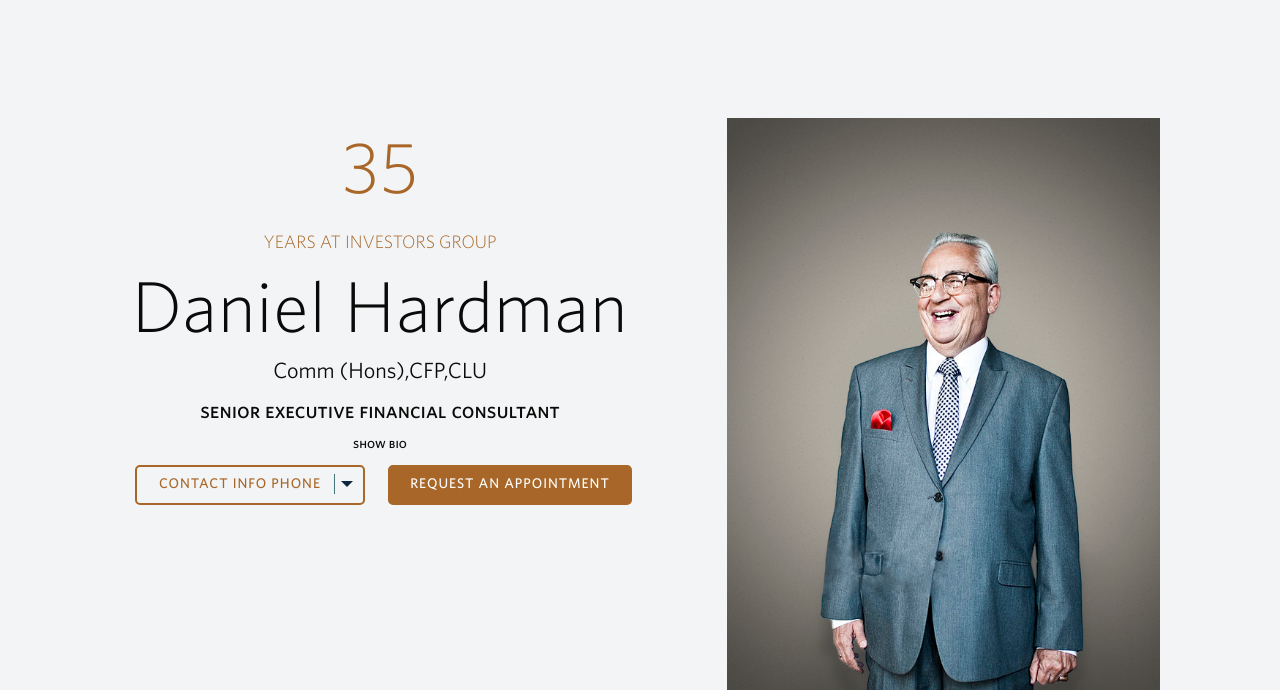
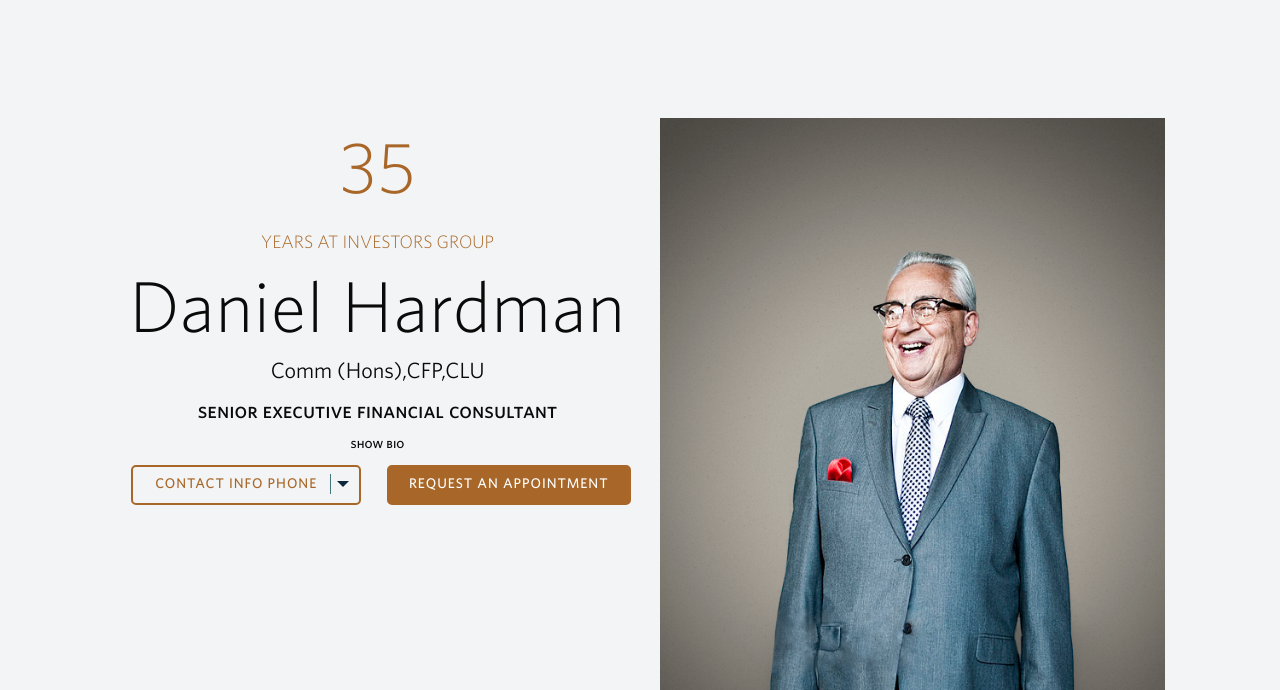
Before and after one commit to igfed/pwm, a website: page index.html in a window 1280 px wide. Shown: the part 110-800 px from the top of the page. Drawn offline with nearby package versions, Linux system fonts and the light colour scheme; some packages are replaced by stand-ins of ours; a script that the page names is missing.

Commit message:
Header section now has more space on large

```diff
--- a/index.html
+++ b/index.html
@@ -242,7 +242,7 @@
                             </div>
                         </div>
                             </div>
-                             <div class="large-5 offset-large-1 columns">
+                             <div class="large-6 columns">
                               <div class="portrait-hero show-for-large-only">
                                   <img src="img/profile-photos/daniel-hardman.png" alt="Daniel Hardman" />
                               </div>
--- a/scss/consultant/consultant.scss
+++ b/scss/consultant/consultant.scss
@@ -397,6 +397,10 @@
 	@media #{$small-only}{
 		padding-top:0;
 	}
+	@media #{$large-up}{
+		padding-left: 0;
+		padding-right: 0;
+	}
 
 	.hide-for-large-only{
 		.portrait{
@@ -437,6 +441,9 @@
 				height: 87rem;
 			}
 		}
+	}
+	.portrait-hero {
+		padding-left: 20px;
 	}
 
 	.expanded-bio{
```
Also changed, not shown: css/app.css.
